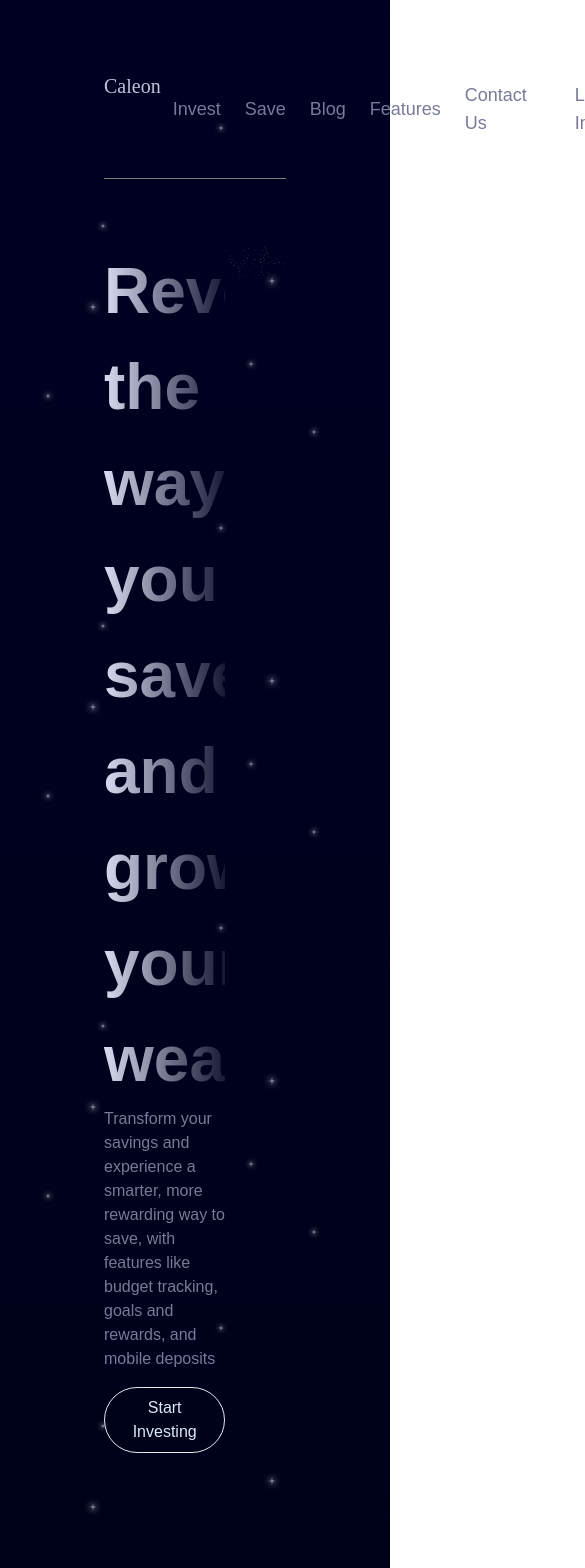
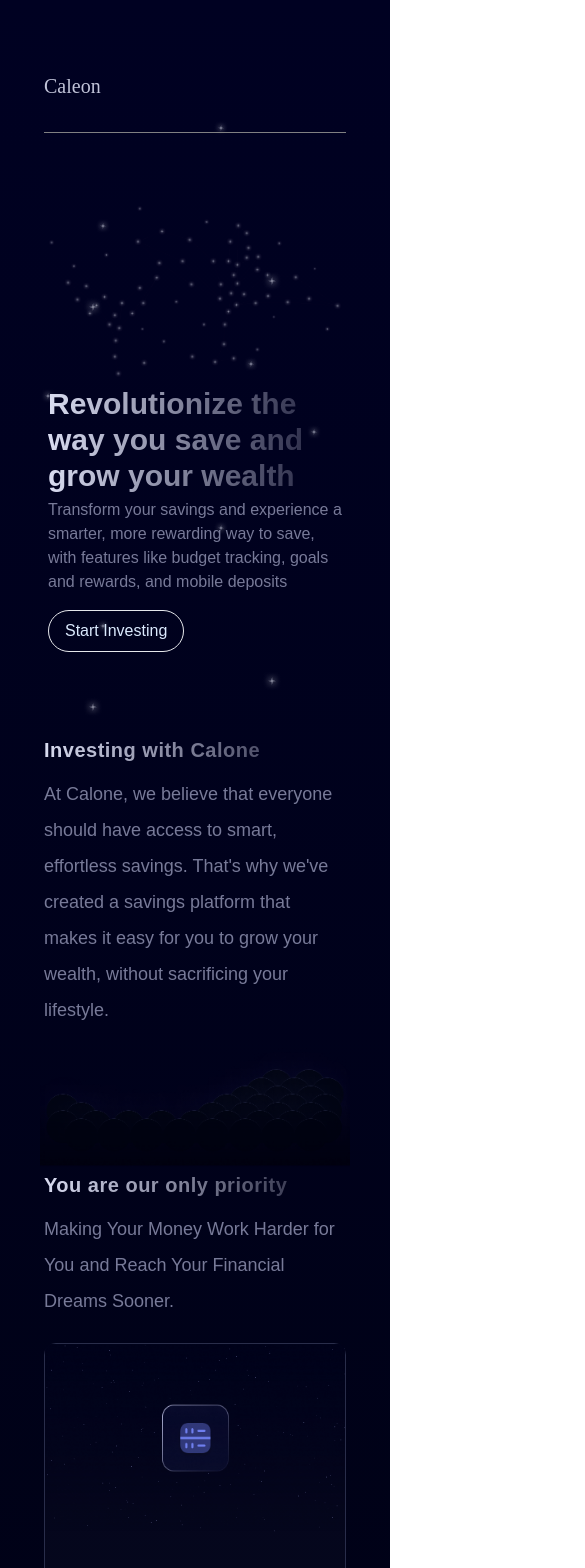
Before and after one commit to yusuf-ishaku/calone, a React (Vite) app: page / in a window 390 px wide. Shown: the top 1568 px of the page, 585 px wide, since content can reach past the window. Built offline with nearby package versions, Linux system fonts and the light colour scheme; a web font is replaced by a local one.

Commit message:
I call Golf

```diff
--- a/src/components/navbar.jsx
+++ b/src/components/navbar.jsx
@@ -1,9 +1,9 @@
 export const Navbar = () =>{
     return(
         <>
-            <div className="w-auto flex fly mx-16 py-8  h-fit">
+            <div className="w-auto flex fly mx-1 sm:mx-16 py-8  h-fit">
                 <span className="block w-fit text-xl text-zen">Caleon</span>
-                <div className="w-fit flex ml-auto items-center text-lg text-relieve text-satoshi">
+                <div className="w-fit hidden  sm:flex ml-auto items-center text-lg text-relieve text-satoshi">
                     <span className="block mx-3">Invest</span>
                     <span className="block mx-3">
                         Save
--- a/src/pages/home.jsx
+++ b/src/pages/home.jsx
@@ -11,6 +11,7 @@ import Goal from "../assets/Goal.png";
 import GoalTHover from "../assets/GoalTHover.png";
 import { useState } from "react";
 import { AuthCards } from "../components/authCards";
+import Zig from "../assets/Zig.png";
 export const Home = () =>{
     const[mike, setMike] = useState(true);
     const [ju, setJu] = useState(true);
@@ -20,12 +21,12 @@ export const Home = () =>{
             <div className="hero p-10">
                 <div className="outer">
                     <Navbar></Navbar>
-                    <div className="w-full h-fit flex px-16 py-16">
-                        <div className="w-2/3">
-                            <p className="still text-g text-satoshi text-relieve">
+                    <div className="w-full h-fit flex flex-col-reverse sm:flex-row px-2 sm:px-16 py-16">
+                        <div className="w-full sm:w-2/3">
+                            <p className="still text-3xl font-black md:text-g text-satoshi text-relieve">
                                 Revolutionize the way you save and grow your wealth
                             </p>
-                            <p className=" text-md text-relieve text-satoshi">
+                            <p className="my-1 text-md text-relieve text-satoshi">
                             Transform your savings and experience a smarter, more rewarding way to save, with features like budget tracking, goals and rewards, and mobile deposits
                             </p>
                             <span className="block my-4">
@@ -34,33 +35,33 @@ export const Home = () =>{
                                 </button>
                             </span>
                         </div>
-                        <div className="w-1/2 relative">
+                        <div className="w-full my-2 sm:my-0 sm:w-1/2 relative">
                             <span className="absolute hidden end top-0 left-0"><img className="" src={Star1} alt="" /></span>
                             <span className="absolute hidde  top-0 left-0 right-0 bottom-0"><img className="" src={Star2} alt="" /></span>
                             <span className="relative body top-0 left-0 right-0 bottom-0"><img className="" src={Star3} alt="" /></span>
                         </div>
                     </div>
                 </div>
-                <div className="w-full h-fit p-16">
+                <div className="w-full h-fit p-1 sm:p-16">
                     <div className="w-auto h-fit">
-                        <span className="block w-full h-full still tracking-wide text-satoshi font-black text-2xl">Investing with Calone</span>
-                        <span className="block text-lg my-3 w-1/2 leading-9 text-satoshi text-relieve">
+                        <span className="block w-full h-full still tracking-wide text-satoshi font-black text-xl sm:text-2xl">Investing with Calone</span>
+                        <span className="block text-lg my-3 w-full sm:w-1/2 leading-9 text-satoshi text-relieve">
                             At Calone, we believe that everyone should have access to smart, effortless savings. That's why we've created a savings platform that makes it easy for you to grow your wealth, without sacrificing your lifestyle.
                         </span>
                     </div>
                 </div>
-                <div className="w-full -mt-52">
-                        <img src={Bubbles} alt="" />
+                <div className="w-full h-auto  md:-mt-52">
+                        <img className="w-auto h-auto" src={Bubbles} alt="" />
                 </div>
-                <div className="w-full h-fit p-16">
+                <div className="w-full h-fit p-1 md:p-16">
                     <div className="w-auto h-fit">
-                        <span className="block w-full h-full still tracking-wide text-satoshi font-black text-2xl">You are our only priority</span>
-                        <span className="block text-lg my-3 w-1/2 leading-9 text-satoshi text-relieve">
+                        <span className="block w-full h-full still tracking-wide text-satoshi font-black text-xl sm:text-2xl">You are our only priority</span>
+                        <span className="block text-lg my-3 w-full md:w-1/2 leading-9 text-satoshi text-relieve">
                         Making Your Money Work Harder for You and Reach Your Financial Dreams Sooner.
                         </span>
                     </div>
-                    <div className="flex gap-8 w-full my-6">
-                        <div className="w-[30%] rounded-xl h-[500px] hover:border-gray-600 flit border-1" onMouseOver={() =>{setMike(false)}} onMouseOut= {() =>{setMike(true)}}  alt="">
+                    <div className="flex flex-col sm:flex-row gap-8 w-full my-6">
+                        <div className="w-full sm:w-[30%] rounded-xl h-[500px] hover:border-gray-600 flit border-1" onMouseOver={() =>{setMike(false)}} onMouseOut= {() =>{setMike(true)}}  alt="">
                             <div className="h-1/2 relative">
                                 <img className="absolute object-cover rounded-md" src={ mike ? Budget : BudgetTHover}  />
                             </div>
@@ -76,7 +77,7 @@ export const Home = () =>{
                                 </span>
                             </div>
                         </div>
-                        <div className="w-[30%] rounded-xl h-[500px] hover:border-gray-600 flit border-1" onMouseOver={() =>{setJu(false)}} onMouseOut= {() =>{setJu(true)}}>
+                        <div className="w-full sm:w-[30%] rounded-xl h-[500px] hover:border-gray-600 flit border-1" onMouseOver={() =>{setJu(false)}} onMouseOut= {() =>{setJu(true)}}>
                             <div className="h-1/2 relative">
                                 <img className="absolute object-cover rounded-md" src={ ju ? Secure : SecureTHover}   alt="" />
                             </div>
@@ -92,7 +93,7 @@ export const Home = () =>{
                                 </span>
                             </div>
                         </div>
-                        <div className="w-[30%] rounded-xl h-[500px] hover:border-gray-600 flit border-1" onMouseOver={() =>{setMi(false)}} onMouseOut= {() =>{setMi(true)}}  >
+                        <div className="w-full sm:w-[30%] rounded-xl h-[500px] hover:border-gray-600 flit border-1" onMouseOver={() =>{setMi(false)}} onMouseOut= {() =>{setMi(true)}}  >
                             <div className="h-1/2 relative">
                                 <img className="absolute object-cover rounded-md" src={ mi ? Goal : GoalTHover} alt="" />
                             </div>
@@ -110,14 +111,14 @@ export const Home = () =>{
                         </div>
                     </div>
                 </div>
-                <div className="p-16 w-full h-fit">
+                <div className="p-1 sm:p-16 w-full h-fit">
                     <div className="w-auto h-fit">
-                        <span className="block w-full h-full still tracking-wide text-satoshi font-black text-2xl">What we offer</span>
-                        <span className="block text-lg my-3 w-1/2 leading-9 text-satoshi text-relieve">
+                        <span className="block w-full h-full still tracking-wide text-satoshi font-black text-xl md:text-2xl">What we offer</span>
+                        <span className="block text-lg my-3 w-full md:w-1/2 leading-9 text-satoshi text-relieve">
                         Making Your Money Work Harder for You and Reach Your Financial Dreams Sooner.
                         </span>
                     </div>
-                    <div className="w-full grid grid-cols-3 gap-8 grid-rows-2">
+                    <div className="w-full flex flex-col md:grid md:grid-cols-3 gap-8 md:grid-rows-2">
                         <AuthCards tag="Round-Up Savings" info="Make saving a habit with our round-up savings feature. We'll round up your purchases to the nearest dollar and automatically transfer the change to your savings account."></AuthCards>
                         <AuthCards tag="24/7 Access" info="Take control of your savings with 24/7 access. Check your account balance, track your progress, and manage your savings anytime, anywhere with our user-friendly app and website."></AuthCards>
                         <AuthCards tag="High Interest Rates" info="Earn more on your savings with Calone high interest rates. Our rates are competitive and transparent, with no hidden fees."></AuthCards>
@@ -125,8 +126,20 @@ export const Home = () =>{
                         <AuthCards tag="High Interest Rates" info="Earn more on your savings with Calone high interest rates. Our rates are competitive and transparent, with no hidden fees."></AuthCards>
                     </div>
                 </div>
-                <div className="w-auto h-40 cover mx-16 mb-10">
-
+                <div className="w-auto my-2 px-4 flex flex-col-reverse sm:flex-row h-fit sm:h-80 rounded-xl cover sm:mx-16 border-gray-600 border-1 mb-10">
+                    <div className="flex flex-col justify-center w-full sm:w-3/5 my-4 sm:my-0">
+                        <h1 className="still w-full text-satoshi text-2xl md:text-[40px] font-black ">
+                            Empower Your Finances and Transform Your Savings
+                        </h1>
+                        <span className="block my-3">
+                            <button className="w-40 bn text-blue-100 border-1 rounded-full p-2 px-4">
+                                Start Investing
+                            </button>
+                        </span>
+                    </div>
+                    <div className="w-auto">
+                        <img className="w-auto object-cover" src={Zig} alt="" />
+                    </div>
                 </div>
             </div>
 
```
Also changed, not shown: src/assets/Zig.png (added).
